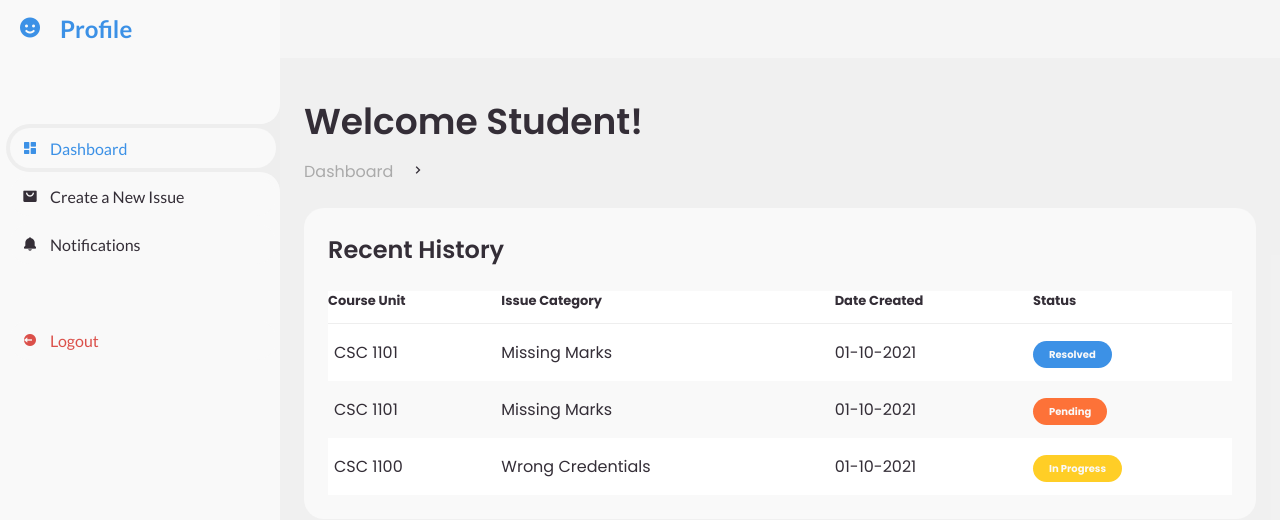
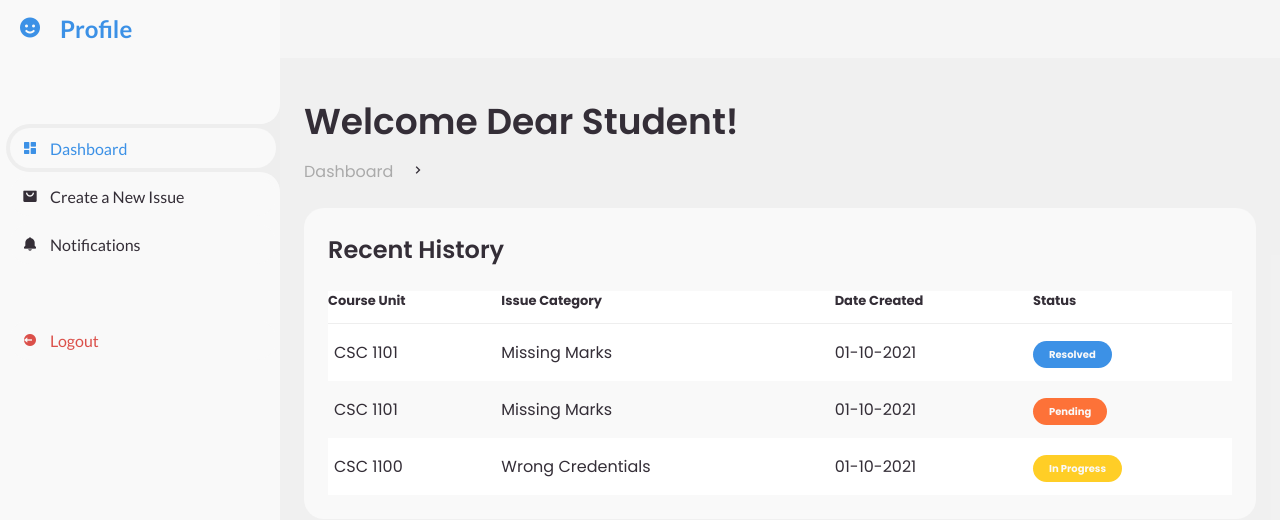
Before and after one commit to MORISON-K/AITS, a React (Vite) app in the folder client/aits_frontend/: page /student-dashboard in a window 1280 px wide. Shown: the top 520 px of the page. Built offline with nearby package versions, Linux system fonts and the light colour scheme; no server answers.

Commit message:
Edited Registrar's dashboard

```diff
--- a/client/aits_frontend/src/LecturerDashboard.jsx
+++ b/client/aits_frontend/src/LecturerDashboard.jsx
@@ -6,7 +6,7 @@ import { Link, useNavigate } from 'react-router-dom';
 import { useState, useEffect } from "react";
 import { useAuth } from './auth';
 
-// Sidebar Component
+// Sidebar Components
 const Sidebar = ( { handleLogout } ) => {
   return (
     <section id="sidebar">
--- a/client/aits_frontend/src/StudentDashboard.jsx
+++ b/client/aits_frontend/src/StudentDashboard.jsx
@@ -95,7 +95,7 @@ const Content = () => {
       <main>
         <div className="head-title">
           <div className="left">
-            <h1>Welcome Student!</h1>
+            <h1>Welcome Dear Student!</h1>
             <ul className="breadcrumb">
               <li>
                 <Link to="/dashboard">Dashboard</Link>
--- a/client/aits_frontend/vite.config.js
+++ b/client/aits_frontend/vite.config.js
@@ -1,7 +1,7 @@
 import { defineConfig } from 'vite'
 import react from '@vitejs/plugin-react'
 
-// https://vitejs.dev/config
+// https://vitejs.dev/config/
 export default defineConfig({
   plugins: [react()],
   build: {
```
